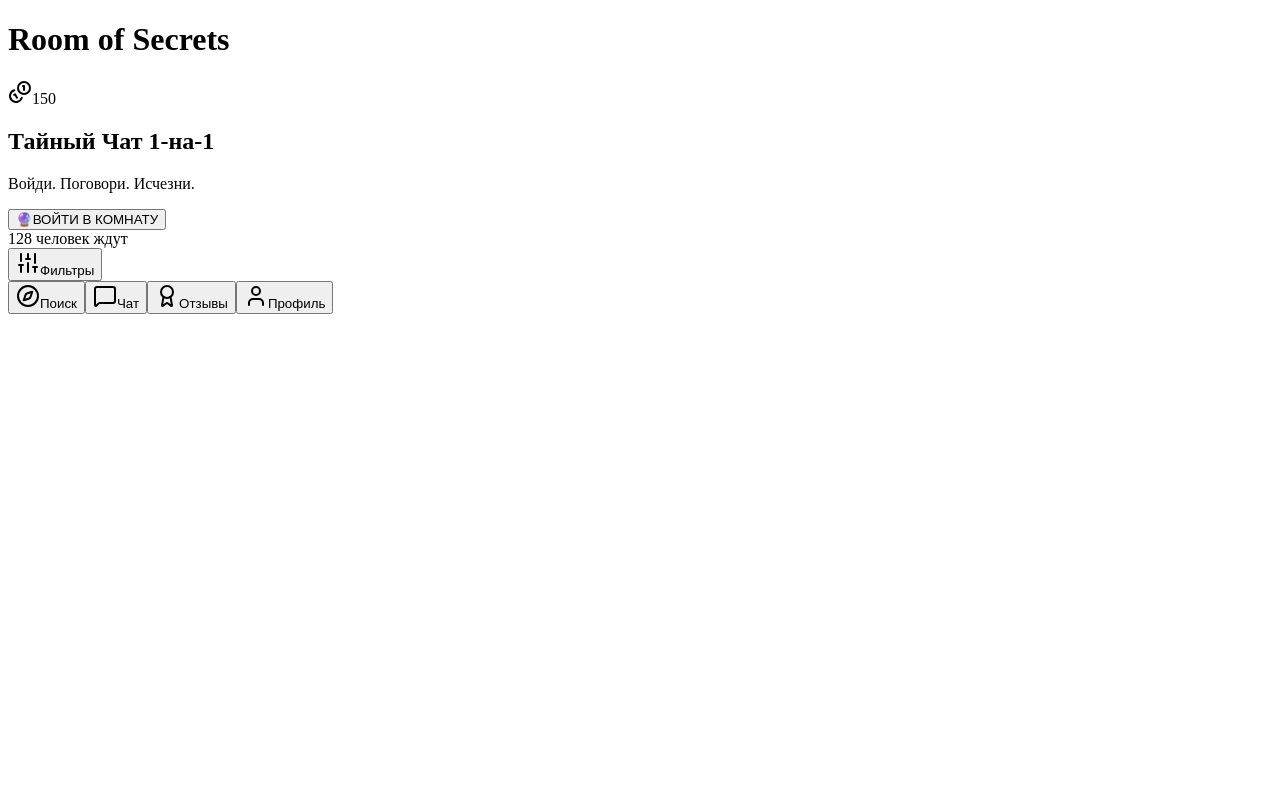
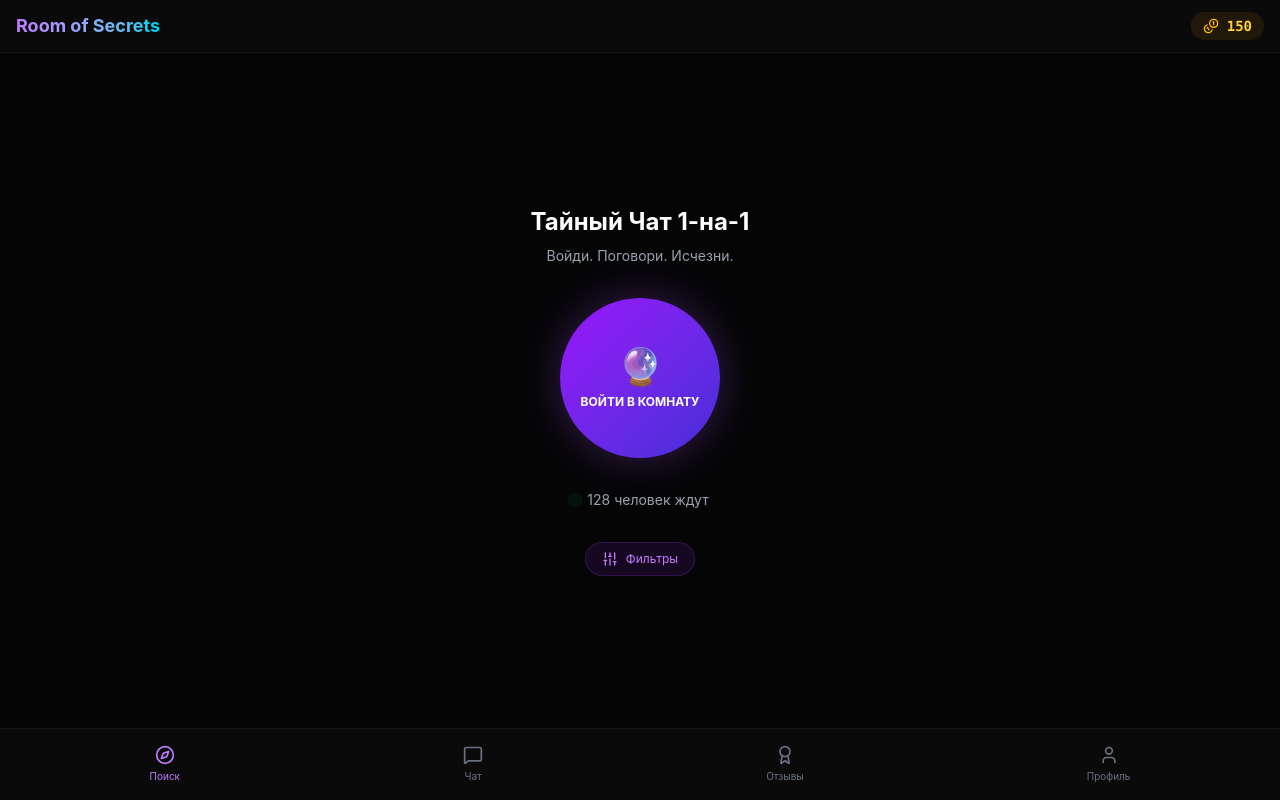
Before and after one commit to hardzoi22/room-of-secrets, a React (Vite) app: page / in a window 1280 px wide. Built offline with nearby package versions, Linux system fonts and the light colour scheme.

Commit message:
Update index.css

```diff
--- a/src/index.css
+++ b/src/index.css
@@ -1,37 +1,32 @@
-2026-05-13T13:44:54.858Z	Initializing build environment...
-2026-05-13T13:44:57.609Z	Success: Finished initializing build environment
-2026-05-13T13:44:58.255Z	Cloning repository...
-2026-05-13T13:44:59.324Z	Restoring from dependencies cache
-2026-05-13T13:44:59.326Z	Restoring from build output cache
-2026-05-13T13:44:59.329Z	Detected the following tools from environment: npm@10.9.2, nodejs@22.16.0
-2026-05-13T13:44:59.459Z	Installing project dependencies: npm clean-install --progress=false
-2026-05-13T13:45:04.009Z
-2026-05-13T13:45:04.010Z	added 89 packages, and audited 90 packages in 4s
-2026-05-13T13:45:04.010Z
-2026-05-13T13:45:04.010Z	14 packages are looking for funding
-2026-05-13T13:45:04.010Z	  run `npm fund` for details
-2026-05-13T13:45:04.012Z
-2026-05-13T13:45:04.012Z	found 0 vulnerabilities
-2026-05-13T13:45:04.331Z	Executing user build command: npm run build
-2026-05-13T13:45:04.648Z
-2026-05-13T13:45:04.648Z	> room-of-secrets@0.1.0 build
-2026-05-13T13:45:04.648Z	> tsc && vite build
-2026-05-13T13:45:04.648Z
-2026-05-13T13:45:08.214Z	vite v7.3.2 building client environment for production...
-2026-05-13T13:45:08.309Z	transforming...
-2026-05-13T13:45:08.612Z	✓ 8 modules transformed.
-2026-05-13T13:45:08.613Z	✗ Build failed in 338ms
-2026-05-13T13:45:08.613Z	error during build:
-2026-05-13T13:45:08.613Z	[vite:css] [postcss] /opt/buildhome/repo/src/index.css:2:1: Unknown word FILE
-2026-05-13T13:45:08.613Z	file: /opt/buildhome/repo/src/index.css:2:0
-2026-05-13T13:45:08.618Z	    at Input.error (/opt/buildhome/repo/node_modules/postcss/lib/input.js:135:16)
-2026-05-13T13:45:08.619Z	    at Parser.unknownWord (/opt/buildhome/repo/node_modules/postcss/lib/parser.js:595:22)
-2026-05-13T13:45:08.620Z	    at Parser.decl (/opt/buildhome/repo/node_modules/postcss/lib/parser.js:236:16)
-2026-05-13T13:45:08.622Z	    at Parser.other (/opt/buildhome/repo/node_modules/postcss/lib/parser.js:401:18)
-2026-05-13T13:45:08.624Z	    at Parser.parse (/opt/buildhome/repo/node_modules/postcss/lib/parser.js:472:16)
-2026-05-13T13:45:08.624Z	    at parse (/opt/buildhome/repo/node_modules/postcss/lib/parse.js:11:12)
-2026-05-13T13:45:08.625Z	    at new LazyResult (/opt/buildhome/repo/node_modules/postcss/lib/lazy-result.js:165:16)
-2026-05-13T13:45:08.628Z	    at Processor.process (/opt/buildhome/repo/node_modules/postcss/lib/processor.js:53:14)
-2026-05-13T13:45:08.628Z	    at runPostCSS (file:///opt/buildhome/repo/node_modules/vite/dist/node/chunks/config.js:30149:68)
-2026-05-13T13:45:08.628Z	    at async compilePostCSS (file:///opt/buildhome/repo/node_modules/vite/dist/node/chunks/config.js:30133:6)
-2026-05-13T13:45:08.660Z	Failed: error occurred while running build command
+@import "tailwindcss";
+
+/* ==========================================
+   TELEGRAM MINI APP FIXES
+   ========================================== */
+
+:root {
+  --tg-viewport-height: 100vh;
+}
+
+body {
+  margin: 0;
+  padding: 0;
+  width: 100vw;
+  height: 100vh;
+  height: var(--tg-viewport-stable-height, 100vh);
+  overflow: hidden !important;
+  background-color: #050506;
+  position: fixed;
+  top: 0;
+  left: 0;
+  -webkit-user-select: none;
+  user-select: none;
+}
+
+.custom-chat-scroll::-webkit-scrollbar {
+  display: none;
+}
+.custom-chat-scroll {
+  -ms-overflow-style: none;
+  scrollbar-width: none;
+}
```
